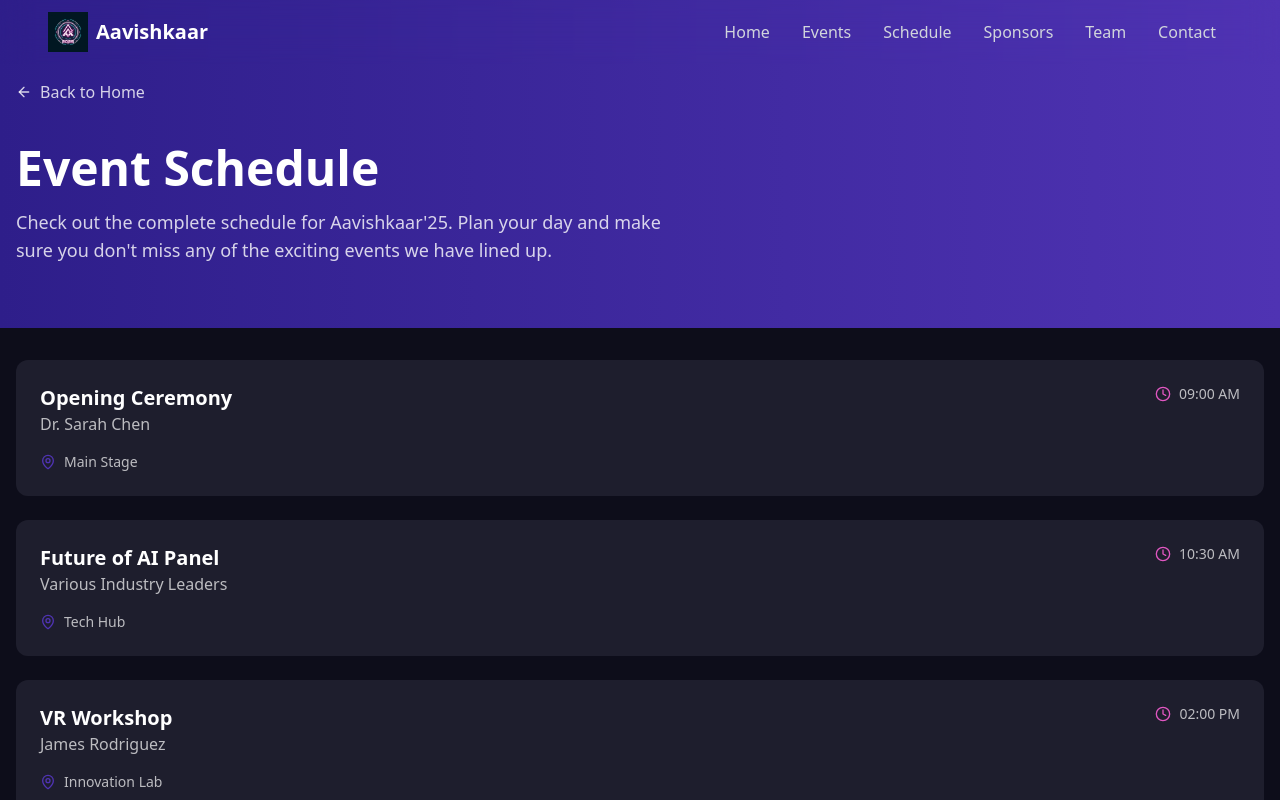
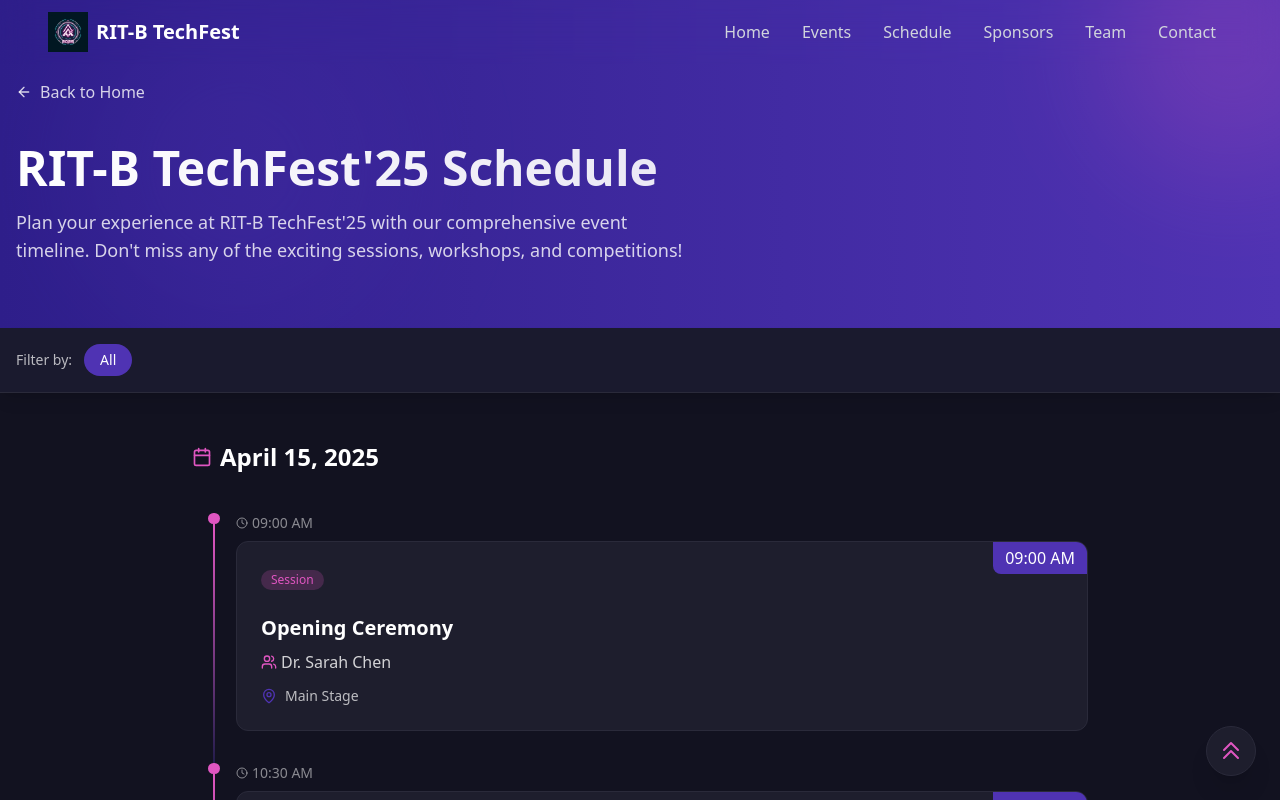
Before and after one commit to whyVedang/IEEE-Aavishkaar-2025-fe, a React (Vite) app: page /schedule in a window 1280 px wide. Shown: the top 800 px of the page. Built offline with nearby package versions, Linux system fonts and the light colour scheme.

Commit message:
updated landing page and other components

```diff
--- a/src/components/AnimatedFooter.jsx
+++ b/src/components/AnimatedFooter.jsx
@@ -9,7 +9,7 @@ const AnimatedFooter = () => {
             {[...Array(6)].map((_, j) => (
               <div key={j} className="flex items-center flex-nowrap">
                 <span className="mx-2 md:mx-4 text-sm md:text-xl font-bold text-[#E056C1]">
-                  AAVISHKAAR 2025
+                  RIT-B TechFest
                 </span>
                 <Star className="mx-2 md:mx-4 h-4 w-4 md:h-5 md:w-5 text-white" />
               </div>
--- a/src/components/Footer.jsx
+++ b/src/components/Footer.jsx
@@ -24,7 +24,7 @@ const Footer = () => {
               className="flex items-center space-x-2 justify-center md:justify-start"
             >
               <span className="font-orbitron font-bold text-xl text-gradient">
-                Aavishkaar-2025
+                RIT-B TechFest-2025
               </span>
             </Link>
             <p className="text-gray-300">
--- a/src/components/Hero.jsx
+++ b/src/components/Hero.jsx
@@ -1,34 +1,63 @@
 import { ArrowRight } from "lucide-react";
+import bgVideo from "../assets/bg.mp4";
 
 const Hero = () => {
   return (
-    <section className="relative flex-1">
-      <div className="absolute inset-0 z-0">
-        <img
-          src="/placeholder.svg?height=600&width=1200"
-          alt="Event background"
-          className="h-full w-full object-cover opacity-40"
-        />
-        <div className="absolute inset-0 bg-gradient-to-r from-[#0D0D1A]/80 to-[#4F33B3]/30"></div>
-      </div>
+    <>
+      {/* Import Arcade-Style Font */}
+      <link
+        href="https://fonts.googleapis.com/css2?family=Press+Start+2P&display=swap"
+        rel="stylesheet"
+      />
 
-      <div className="relative z-10 px-4 py-16 h-full">
-        <div className="mb-6 pt-40 text-center">
-          <h1 className="text-5xl font-bold tracking-wider md:text-7xl">
-            Aavishkaar'25
+      <section className="relative flex-1 min-h-[400px] sm:min-h-[500px] lg:min-h-[600px]">
+        {/* Background Video */}
+        <div className="absolute inset-0 z-0 overflow-hidden">
+          <video
+            autoPlay
+            loop
+            muted
+            playsInline
+            className="absolute inset-0 w-full h-full object-cover"
+          >
+            <source src={bgVideo} type="video/mp4" />
+            Your browser does not support the video tag.
+          </video>
+          {/* Gradient Overlay */}
+          <div className="absolute inset-0 bg-gradient-to-r from-[#0D0D1A]/80 to-[#4F33B3]/30"></div>
+        </div>
+
+        {/* Content */}
+        <div className="relative z-10 flex flex-col items-center justify-center px-4 py-12 sm:py-16 min-h-[400px] sm:min-h-[500px] lg:min-h-[600px]">
+          {/* RIT-B with Gold Glow Effect */}
+          <h2 className="text-2xl sm:text-3xl md:text-5xl font-bold tracking-wide text-[#FFD700] drop-shadow-[0_0_10px_rgba(255,215,0,0.8)] text-center">
+            RIT-B
+          </h2>
+
+          {/* TECHFEST with Arcade Style Font */}
+          <h1
+            className="text-4xl sm:text-5xl md:text-7xl lg:text-8xl font-bold tracking-wide text-white text-center"
+            style={{
+              fontFamily: "'Press Start 2P', sans-serif",
+              textShadow: "3px 3px 0px #FF007F, 6px 6px 0px rgba(0,0,0,0.2)",
+            }}
+          >
+            TECHFEST
           </h1>
-          <div className="mt-6 flex items-center justify-center">
+
+          {/* Register Button */}
+          <div className="mt-4 sm:mt-6 flex items-center justify-center">
             <a
               href="#featured"
-              className="group flex items-center space-x-2 text-xl font-medium tracking-wide"
+              className="group flex items-center space-x-2 text-lg sm:text-xl font-medium tracking-wide"
             >
               <span>REGISTER NOW</span>
               <ArrowRight className="h-5 w-5 transition-transform group-hover:translate-x-1" />
             </a>
           </div>
         </div>
-      </div>
-    </section>
+      </section>
+    </>
   );
 };
 
--- a/src/components/Navbar.jsx
+++ b/src/components/Navbar.jsx
@@ -45,7 +45,7 @@ const Navbar = () => {
             className="w-10 h-auto"
           />
           <span className="font-orbitron font-bold text-xl text-gradient ml-2">
-            Aavishkaar
+            RIT-B TechFest
           </span>
         </Link>
         <div className="hidden md:flex md:items-center">
--- a/src/pages/Contact.jsx
+++ b/src/pages/Contact.jsx
@@ -17,7 +17,7 @@ const Contact = () => {
           </Link>
           <h1 className="text-4xl md:text-5xl font-bold mt-4">Contact Us</h1>
           <p className="mt-4 text-lg text-white/80 max-w-2xl">
-            Have questions about Aavishkaar'25? Get in touch with our team and we'll be happy to help.
+            Have questions about RIT-B TechFest'25? Get in touch with our team and we'll be happy to help.
           </p>
         </div>
       </section>
@@ -54,7 +54,7 @@ const Contact = () => {
               <div className="mt-8 pt-8 border-t border-white/10">
                 <h3 className="text-xl font-bold mb-4">Connect With Us</h3>
                 <p className="text-white/80 mb-6">
-                  Follow us on social media for updates and announcements about Aavishkaar'25.
+                  Follow us on social media for updates and announcements about RIT-B TechFest'25.
                 </p>
                 <div className="flex space-x-4">
                   <a href={ieeeData.socials?.instagram || "#"} className="bg-[#1E1E2D] hover:bg-[#2E1E8A] p-3 rounded-full text-white/70 hover:text-white transition-colors">
--- a/src/pages/Schedule.jsx
+++ b/src/pages/Schedule.jsx
@@ -1,68 +1,209 @@
-import React from "react";
-import { Clock, MapPin, ArrowLeft } from "lucide-react";
+import React, { useState } from "react";
+import { Clock, MapPin, ArrowLeft, Calendar, Users, Tag } from "lucide-react";
 import { Link } from "react-router";
 
 // Import schedule data from the JSON config file
 import { schedule } from "../configs/schedule.json";
 
-const ScheduleCard = ({ event }) => {
+// Group events by day for better organization
+const groupEventsByDay = (events) => {
+  const grouped = {};
+  events.forEach(event => {
+    // Assuming event has a date field like "March 19, 2025"
+    const day = event.date || "Day 1"; // Fallback if date isn't available
+    if (!grouped[day]) {
+      grouped[day] = [];
+    }
+    grouped[day].push(event);
+  });
+  return grouped;
+};
+
+const EventCard = ({ event }) => {
   return (
-    <div className="bg-[#1E1E2D] rounded-xl overflow-hidden hover:shadow-lg hover:shadow-[#4F33B3]/20 transition-shadow">
-      <div className="p-6 space-y-4">
-        <div className="flex justify-between items-start">
-          <div>
-            <h3 className="text-xl font-bold">{event.title}</h3>
-            <p className="text-white/70">{event.speaker}</p>
+    <div className="bg-[#1E1E2D] rounded-xl overflow-hidden hover:shadow-lg hover:shadow-[#4F33B3]/20 transition-all duration-300 transform hover:-translate-y-1 border border-[#2A2A3A]">
+      <div className="p-6 space-y-4 relative">
+        {/* Time indicator */}
+        <div className="absolute top-0 right-0 bg-[#4F33B3] text-white px-3 py-1 rounded-bl-lg rounded-tr-lg font-medium">
+          {event.time}
+        </div>
+
+        {/* Event type tag */}
+        <div className="inline-flex items-center px-2.5 py-0.5 rounded-full text-xs font-medium bg-[#E056C1]/20 text-[#E056C1]">
+          {event.type || "Session"}
+        </div>
+
+        <div className="pt-2">
+          <h3 className="text-xl font-bold text-white group-hover:text-[#E056C1] transition-colors">
+            {event.title}
+          </h3>
+
+          <div className="flex items-center mt-2 space-x-1">
+            <Users className="w-4 h-4 text-[#E056C1]" />
+            <p className="text-white/80 font-medium">{event.speaker}</p>
           </div>
-          <div className="flex items-center space-x-2">
-            <Clock className="w-4 h-4 text-[#E056C1]" />
-            <span className="text-sm text-white/70">{event.time}</span>
+
+          <div className="flex items-center mt-3 text-sm text-white/70">
+            <MapPin className="w-4 h-4 text-[#4F33B3] mr-2" />
+            <span>{event.location}</span>
+          </div>
+
+          {event.description && (
+            <p className="mt-3 text-white/60 text-sm line-clamp-2">
+              {event.description}
+            </p>
+          )}
+        </div>
+
+        {/* View details button */}
+        {event.details && (
+          <button className="mt-2 text-sm text-[#E056C1] hover:text-[#E056C1]/80 font-medium flex items-center">
+            View details
+            <svg className="w-4 h-4 ml-1" fill="none" viewBox="0 0 24 24" stroke="currentColor">
+              <path strokeLinecap="round" strokeLinejoin="round" strokeWidth={2} d="M9 5l7 7-7 7" />
+            </svg>
+          </button>
+        )}
+      </div>
+    </div>
+  );
+};
+
+const TimelineEvent = ({ event, isLast }) => {
+  return (
+    <div className="flex">
+      {/* Timeline */}
+      <div className="flex flex-col items-center mr-4">
+        <div className="rounded-full h-3 w-3 bg-[#E056C1] shadow-glow"></div>
+        {!isLast && <div className="h-full w-0.5 bg-gradient-to-b from-[#E056C1] to-[#4F33B3]/30"></div>}
+      </div>
+
+      {/* Event card */}
+      <div className="pb-8 w-full">
+        <div className="text-sm text-white/50 mb-2 flex items-center">
+          <Clock className="w-3 h-3 mr-1" />
+          {event.time}
+        </div>
+        <EventCard event={event} />
+      </div>
+    </div>
+  );
+};
+
+const DaySchedule = ({ day, events }) => {
+  return (
+    <div className="mb-12">
+      <div className="sticky top-0 z-10 bg-[#121220] py-4 backdrop-blur-sm bg-opacity-80">
+        <h2 className="text-2xl font-bold text-white flex items-center">
+          <Calendar className="w-5 h-5 mr-2 text-[#E056C1]" />
+          {day}
+        </h2>
+      </div>
+
+      <div className="mt-6 pl-4">
+        {events.map((event, index) => (
+          <TimelineEvent
+            key={index}
+            event={event}
+            isLast={index === events.length - 1}
+          />
+        ))}
+      </div>
+    </div>
+  );
+};
+
+const Schedule = () => {
+  const [activeFilter, setActiveFilter] = useState("all");
+  const groupedEvents = groupEventsByDay(schedule);
+
+  // Filter types from all events
+  const eventTypes = ["all", ...new Set(schedule.map(event => event.type).filter(Boolean))];
+
+  // Filter events based on selected type
+  const filteredSchedule = activeFilter === "all"
+    ? schedule
+    : schedule.filter(event => event.type === activeFilter);
+
+  const filteredGroupedEvents = groupEventsByDay(filteredSchedule);
+
+  return (
+    <div className="min-h-screen bg-[#121220] text-white">
+      {/* Header */}
+      <section className="bg-gradient-to-r from-[#2E1E8A] to-[#4F33B3] py-16 relative overflow-hidden">
+        {/* Abstract shapes in the background */}
+        <div className="absolute inset-0 overflow-hidden opacity-20">
+          <div className="absolute -top-20 -right-20 w-64 h-64 rounded-full bg-[#E056C1] blur-3xl"></div>
+          <div className="absolute bottom-0 left-20 w-80 h-80 rounded-full bg-[#4F33B3] blur-3xl"></div>
+        </div>
+
+        <div className="container mx-auto px-4 relative z-10">
+          <Link
+            to="/"
+            className="inline-flex items-center text-white/80 hover:text-white transition-colors mb-6 mt-4 group"
+          >
+            <ArrowLeft className="h-4 w-4 mr-2 group-hover:-translate-x-1 transition-transform" />
+            Back to Home
+          </Link>
+          <h1 className="text-4xl md:text-5xl font-bold mt-4 bg-clip-text text-transparent bg-gradient-to-r from-white to-white/80">
+            RIT-B TechFest'25 Schedule
+          </h1>
+          <p className="mt-4 text-lg text-white/80 max-w-2xl">
+            Plan your experience at RIT-B TechFest'25 with our comprehensive event timeline.
+            Don't miss any of the exciting sessions, workshops, and competitions!
+          </p>
+        </div>
+      </section>
+
+      {/* Filter Bar */}
+      <div className="sticky top-0 z-20 bg-[#1A1A2E] border-b border-[#2A2A3A] shadow-lg">
+        <div className="container mx-auto px-4">
+          <div className="py-4 flex items-center overflow-x-auto scrollbar-hide">
+            <span className="text-white/70 mr-3 text-sm">Filter by:</span>
+            {eventTypes.map(type => (
+              <button
+                key={type}
+                onClick={() => setActiveFilter(type)}
+                className={`px-4 py-1.5 rounded-full text-sm font-medium mr-2 whitespace-nowrap transition-all ${
+                  activeFilter === type
+                    ? "bg-[#4F33B3] text-white"
+                    : "bg-[#2A2A3A] text-white/70 hover:bg-[#3A3A4A]"
+                }`}
+              >
+                {type.charAt(0).toUpperCase() + type.slice(1)}
+              </button>
+            ))}
           </div>
         </div>
-        <div className="flex justify-between items-center text-sm">
-          <div className="flex items-center space-x-2">
-            <MapPin className="w-4 h-4 text-[#4F33B3]" />
-            <span className="text-white/70">{event.location}</span>
-          </div>
+      </div>
+
+      {/* Schedule Timeline */}
+      <section className="py-8 px-4">
+        <div className="container mx-auto max-w-4xl">
+          {Object.keys(filteredGroupedEvents).length > 0 ? (
+            Object.entries(filteredGroupedEvents).map(([day, events]) => (
+              <DaySchedule key={day} day={day} events={events} />
+            ))
+          ) : (
+            <div className="text-center py-16">
+              <div className="text-[#E056C1] text-5xl mb-4">¯\_(ツ)_/¯</div>
+              <h3 className="text-xl font-medium">No events found</h3>
+              <p className="text-white/60 mt-2">Try selecting a different filter</p>
+            </div>
+          )}
+        </div>
+      </section>
+
+      {/* Quick Navigation */}
+      <div className="fixed bottom-6 right-6">
+        <div className="bg-[#1E1E2D] p-3 rounded-full shadow-xl border border-[#2A2A3A] hover:bg-[#2A2A3A] transition-colors">
+          <svg className="w-6 h-6 text-[#E056C1]" fill="none" viewBox="0 0 24 24" stroke="currentColor">
+            <path strokeLinecap="round" strokeLinejoin="round" strokeWidth={2} d="M5 11l7-7 7 7M5 19l7-7 7 7" />
+          </svg>
         </div>
       </div>
     </div>
   );
 };
 
-const Schedule = () => {
-  return (
-    <>
-      {/* Header */}
-      <section className="bg-gradient-to-r from-[#2E1E8A] to-[#4F33B3] py-16">
-        <div className="container mx-auto px-4">
-          <Link
-            to="/"
-            className="inline-flex items-center text-white/80 hover:text-white transition-colors mb-6 mt-4"
-          >
-            <ArrowLeft className="h-4 w-4 mr-2" />
-            Back to Home
-          </Link>
-          <h1 className="text-4xl md:text-5xl font-bold mt-4">Event Schedule</h1>
-          <p className="mt-4 text-lg text-white/80 max-w-2xl">
-            Check out the complete schedule for Aavishkaar'25. Plan your day and make sure
-            you don't miss any of the exciting events we have lined up.
-          </p>
-        </div>
-      </section>
-
-      {/* Schedule List */}
-      <section className="py-8 px-4 flex-1">
-        <div className="container mx-auto">
-          <div className="space-y-6">
-            {schedule.map((event, index) => (
-              <ScheduleCard key={index} event={event} />
-            ))}
-          </div>
-        </div>
-      </section>
-    </>
-  );
-};
-
 export default Schedule;
```
Also changed, not shown: src/pages/Sponsors.jsx (+35 -24 lines), 1 other file (tests, documents, lock files or other folders).
